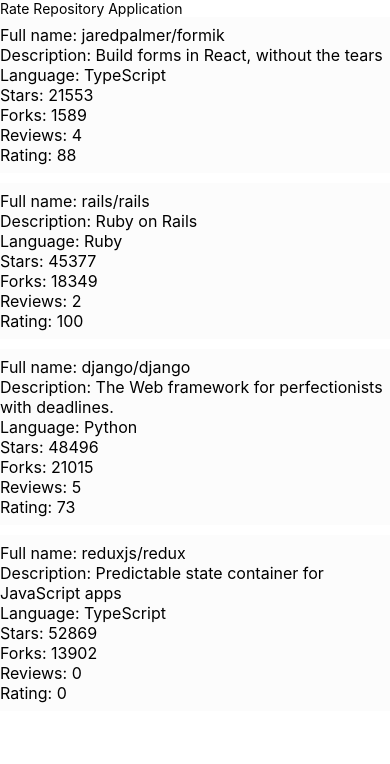
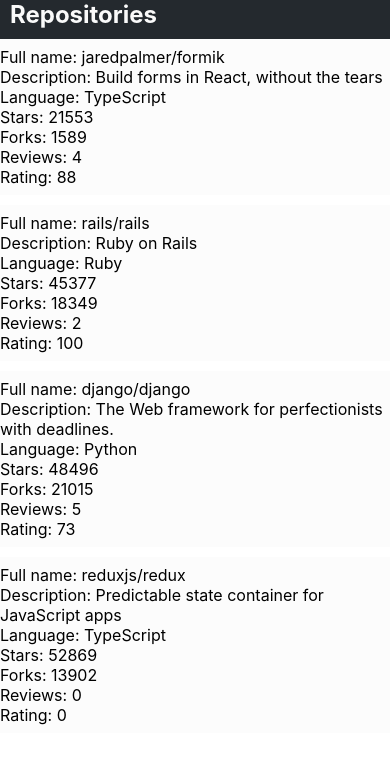
Before and after one commit to PauliCZ44/rate-repository-app, a React Native app: screen / in a window 390 px wide. Shown: the top 764 px of the page. Built offline with nearby package versions, Linux system fonts and the light colour scheme.

Commit message:
Exercise 10.4: the app bar

```diff
--- a/package.json
+++ b/package.json
@@ -16,7 +16,9 @@
     "react": "18.2.0",
     "react-dom": "18.2.0",
     "react-native": "0.73.6",
-    "react-native-web": "~0.19.6"
+    "react-native-web": "~0.19.6",
+    "typescript": "^5.3.0",
+    "@types/react": "~18.2.45"
   },
   "devDependencies": {
     "@babel/core": "^7.20.0",
--- a/src/Main.jsx
+++ b/src/Main.jsx
@@ -1,10 +1,10 @@
 import Constants from 'expo-constants'
-import { Text, StyleSheet, View } from 'react-native'
+import { StyleSheet, View } from 'react-native'
 import RepositoryList from './RepositoryList'
+import AppBar from './components/AppBar'
 
 const styles = StyleSheet.create({
   container: {
-    marginTop: Constants.statusBarHeight,
     flexGrow: 1,
     flexShrink: 1
   }
@@ -14,7 +14,7 @@
   console.log({ Constants })
   return (
     <View style={styles.container}>
-      <Text>Rate Repository Application</Text>
+      <AppBar />
       <RepositoryList />
     </View>
   )
--- /dev/null
+++ b/src/components/AppBar.jsx
@@ -0,0 +1,28 @@
+import { View, StyleSheet, Pressable } from 'react-native'
+import Constants from 'expo-constants'
+import theme from '../theme'
+import Text from './Text'
+
+const styles = StyleSheet.create({
+  container: {
+    backgroundColor: theme.colors.bgDark
+  },
+  pressable: {
+    padding: 10,
+    paddingTop: Constants.statusBarHeight
+  }
+})
+
+const AppBar = () => {
+  return (
+    <View style={styles.container} id="container">
+      <Pressable style={styles.pressable}>
+        <Text color="white" fontSize={24} fontWeight="bold">
+          Repositories
+        </Text>
+      </Pressable>
+    </View>
+  )
+}
+
+export default AppBar
--- /dev/null
+++ b/src/components/Text.jsx
@@ -0,0 +1,41 @@
+import { Text as NativeText, StyleSheet } from 'react-native'
+
+import theme from '../theme'
+
+const styles = StyleSheet.create({
+  text: {
+    color: theme.colors.textPrimary,
+    fontSize: theme.fontSizes.body,
+    fontFamily: theme.fonts.main,
+    fontWeight: theme.fontWeights.normal
+  },
+  colorTextSecondary: {
+    color: theme.colors.textSecondary
+  },
+  colorPrimary: {
+    color: theme.colors.primary
+  },
+  fontSizeSubheading: {
+    fontSize: theme.fontSizes.subheading
+  },
+  fontWeightBold: {
+    fontWeight: theme.fontWeights.bold
+  }
+})
+
+const Text = ({ color, fontSize, fontWeight, style, ...props }) => {
+  const textStyle = [
+    styles.text,
+    color === 'textSecondary' && styles.colorTextSecondary,
+    color === 'primary' && styles.colorPrimary,
+    color === 'white' && { color: theme.colors.textWhite },
+    fontSize === 'subheading' && styles.fontSizeSubheading,
+    typeof fontSize === 'number' && { fontSize: fontSize },
+    fontWeight === 'bold' && styles.fontWeightBold,
+    style
+  ]
+
+  return <NativeText style={textStyle} {...props} />
+}
+
+export default Text
--- /dev/null
+++ b/src/theme.ts
@@ -0,0 +1,23 @@
+const theme = {
+  colors: {
+    textPrimary: '#24292e',
+    textSecondary: '#586069',
+    textWhite: '#fafafa',
+    bgLihgt: '#e1e4e8',
+    bgDark: '#24292e',
+    primary: '#0366d6'
+  },
+  fontSizes: {
+    body: 14,
+    subheading: 16
+  },
+  fonts: {
+    main: 'System'
+  },
+  fontWeights: {
+    normal: '400',
+    bold: '700'
+  }
+} as const
+
+export default theme
--- /dev/null
+++ b/tsconfig.json
@@ -0,0 +1,4 @@
+{
+  "compilerOptions": {},
+  "extends": "expo/tsconfig.base"
+}
```
Also changed, not shown: 1 other file (tests, documents, lock files or other folders).
